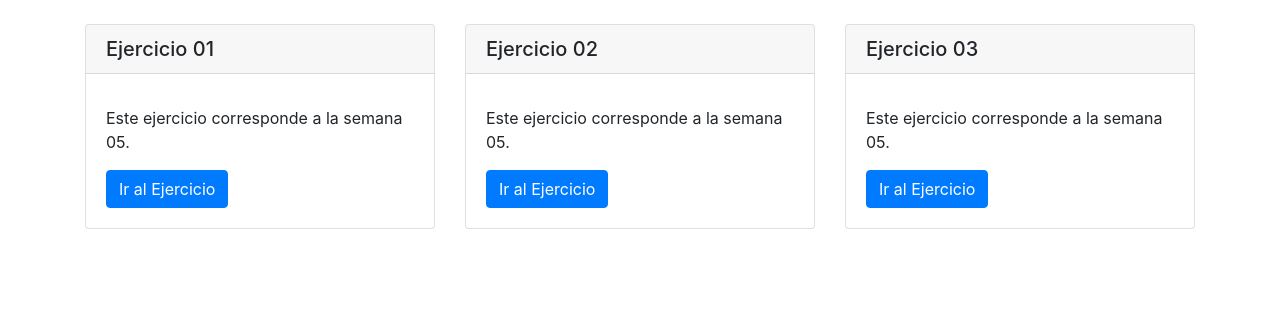
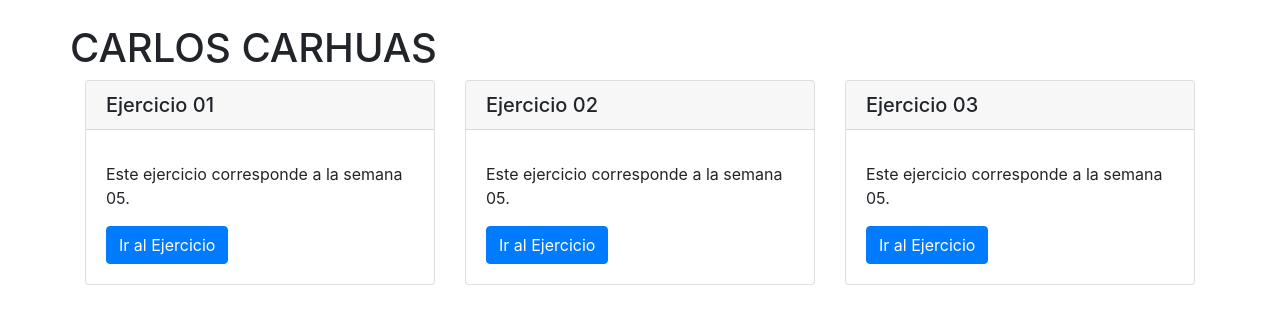
Before and after one commit to iCarlosCarhuas/Mi-proyecto, a plain HTML site: page index.html in a window 1280 px wide. Drawn offline with nearby package versions, Linux system fonts and the light colour scheme.

Commit message:
se agrego titulo

```diff
--- a/index.html
+++ b/index.html
@@ -9,6 +9,9 @@
 <body>
 
     <div class="container mt-4">
+        <div class="row">
+            <h1>CARLOS CARHUAS</h1>
+        </div>
         <div class="row">
             <div class="col-md-4">
                 <div class="card">
@@ -24,6 +27,7 @@
             </div>
             <!--FIN DEL PRIMER CARD-->
             <div class="col-md-4">
+
                 <div class="card">
                     <h5 class="card-header">Ejercicio 02</h5>
                     <div class="card-body">
```
